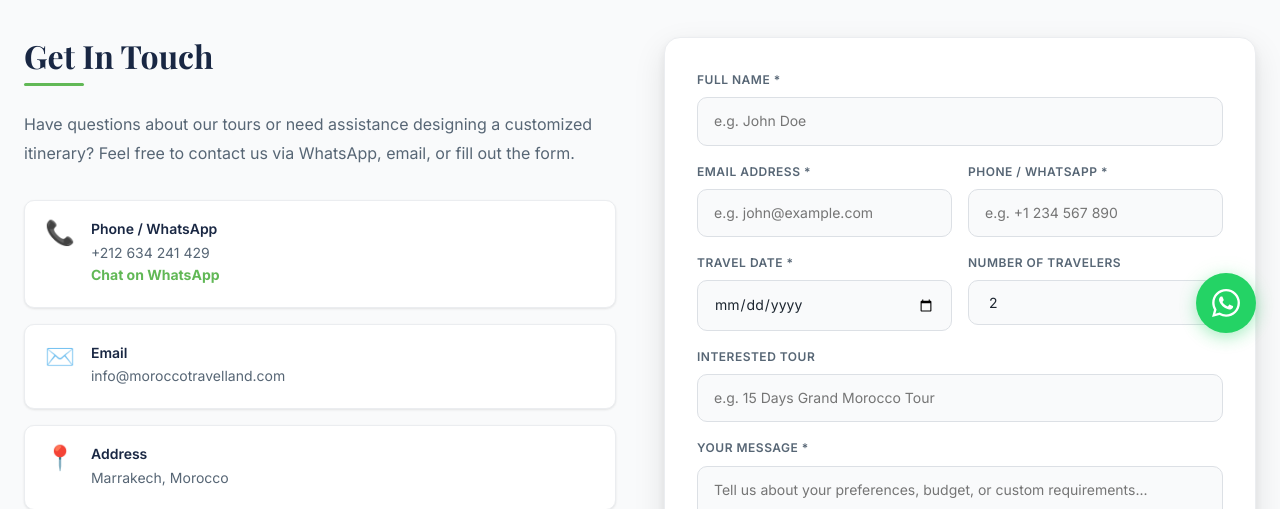
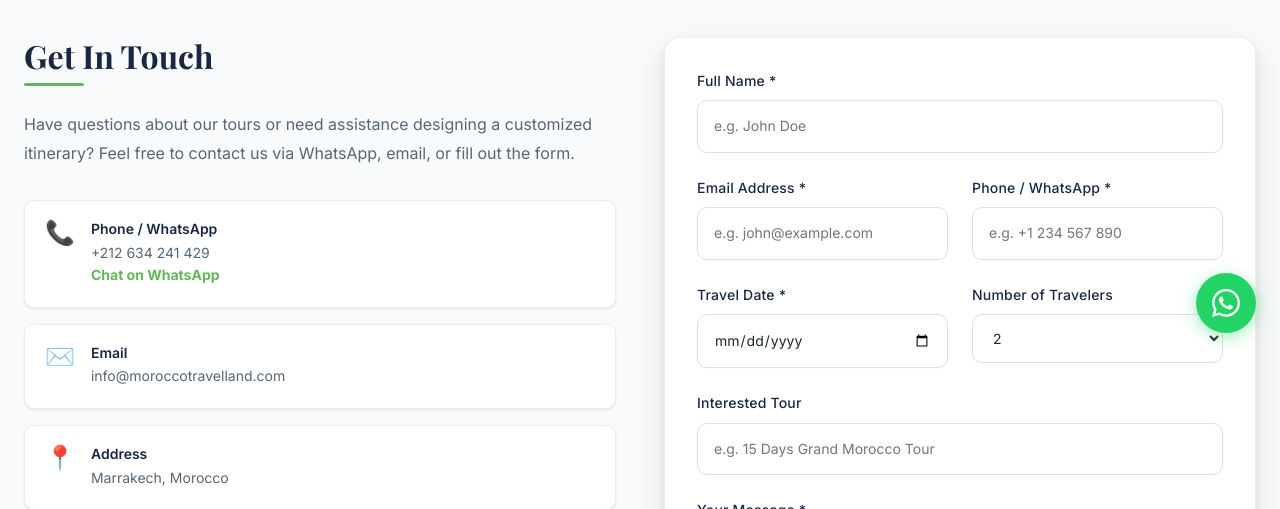
Before and after one commit to NouredineX/morocco-travelland-, a React (Vite) app: page /contact in a window 1280 px wide. Shown: the part 443-952 px from the top of the page. Built offline with nearby package versions, Linux system fonts and the light colour scheme; a web font is replaced by a local one.

Commit message:
Optimize booking form modal spacing, typography, and styling to make it look premium and spacious

```diff
--- a/src/components/ui/BookingForm.css
+++ b/src/components/ui/BookingForm.css
@@ -17,27 +17,26 @@
 .booking-form {
   display: flex;
   flex-direction: column;
-  gap: var(--space-4);
+  gap: var(--space-6);
 }
 
 .form-grid {
   display: grid;
   grid-template-columns: 1fr 1fr;
-  gap: var(--space-4);
+  gap: var(--space-6);
 }
 
 .form-group {
   display: flex;
   flex-direction: column;
-  gap: var(--space-2);
+  gap: 8px;
 }
 
 .form-group label {
-  font-size: var(--fs-xs);
-  font-weight: var(--fw-semibold);
-  text-transform: uppercase;
-  letter-spacing: 0.5px;
-  color: var(--color-text-secondary);
+  font-size: var(--fs-sm);
+  font-weight: var(--fw-medium);
+  color: var(--color-secondary);
+  letter-spacing: 0.2px;
 }
 
 .form-group input,
@@ -45,12 +44,13 @@
 .form-group textarea {
   width: 100%;
   box-sizing: border-box;
-  padding: 12px var(--space-4);
+  padding: 14px 16px;
   border-radius: var(--radius-md);
   border: 1px solid var(--color-border);
   font-size: var(--fs-sm);
-  background: var(--color-bg);
+  background: #ffffff;
   color: var(--color-text);
+  box-shadow: 0 1px 2px rgba(0, 0, 0, 0.02);
   transition: all var(--transition-base);
 }
 
@@ -60,11 +60,11 @@
   outline: none;
   border-color: var(--color-primary);
   background: #ffffff;
-  box-shadow: 0 0 0 3px var(--color-primary-alpha);
+  box-shadow: 0 0 0 3px var(--color-primary-alpha), 0 1px 3px rgba(0,0,0,0.05);
 }
 
 .form-submit {
-  margin-top: var(--space-2);
+  margin-top: var(--space-5);
   width: 100%;
 }
 
```
